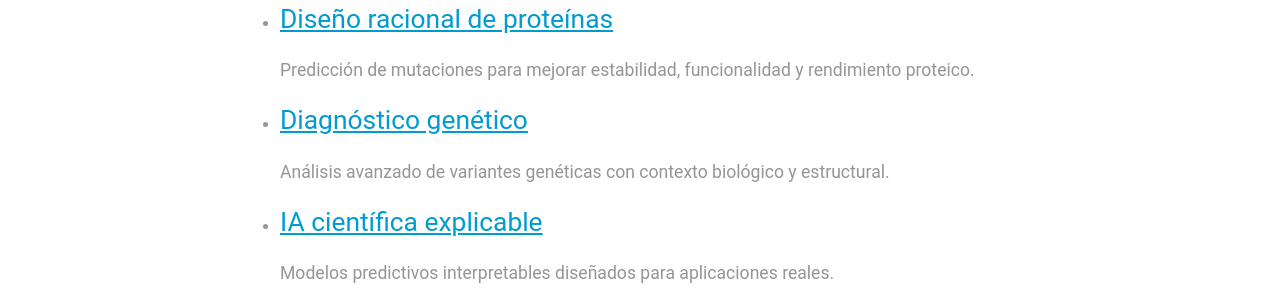
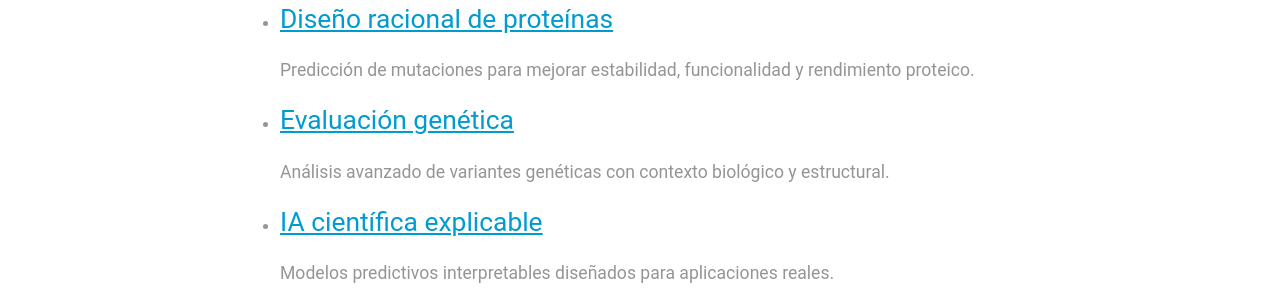
Before and after one commit to elhectro2/biopredx.github.io, a Jekyll site: the page built from index.md, in a window 1280 px wide. Shown: the part 1221-1521 px from the top of the page. Built offline with Jekyll 4.4.1, drawn with Linux system fonts in a browser that asks for light colours.

Commit message:
Update index.md

```diff
--- a/index.md
+++ b/index.md
@@ -10,7 +10,7 @@ Las herramientas desarrolladas por BioPredX se pueden utilizar como SaaS y/o on-
 - ## [Diseño racional de proteínas](/biopredx.github.io/servicios.html#diseño-racional-de-proteínas)
 Predicción de mutaciones para mejorar estabilidad, funcionalidad y rendimiento proteico.
 
-- ## [Diagnóstico genético](/biopredx.github.io/servicios.html#diagnóstico-genético)
+- ## [Evaluación genética](/biopredx.github.io/servicios.html#diagnóstico-genético)
 Análisis avanzado de variantes genéticas con contexto biológico y estructural.
 
 - ## [IA científica explicable](/biopredx.github.io/servicios.html)
```
